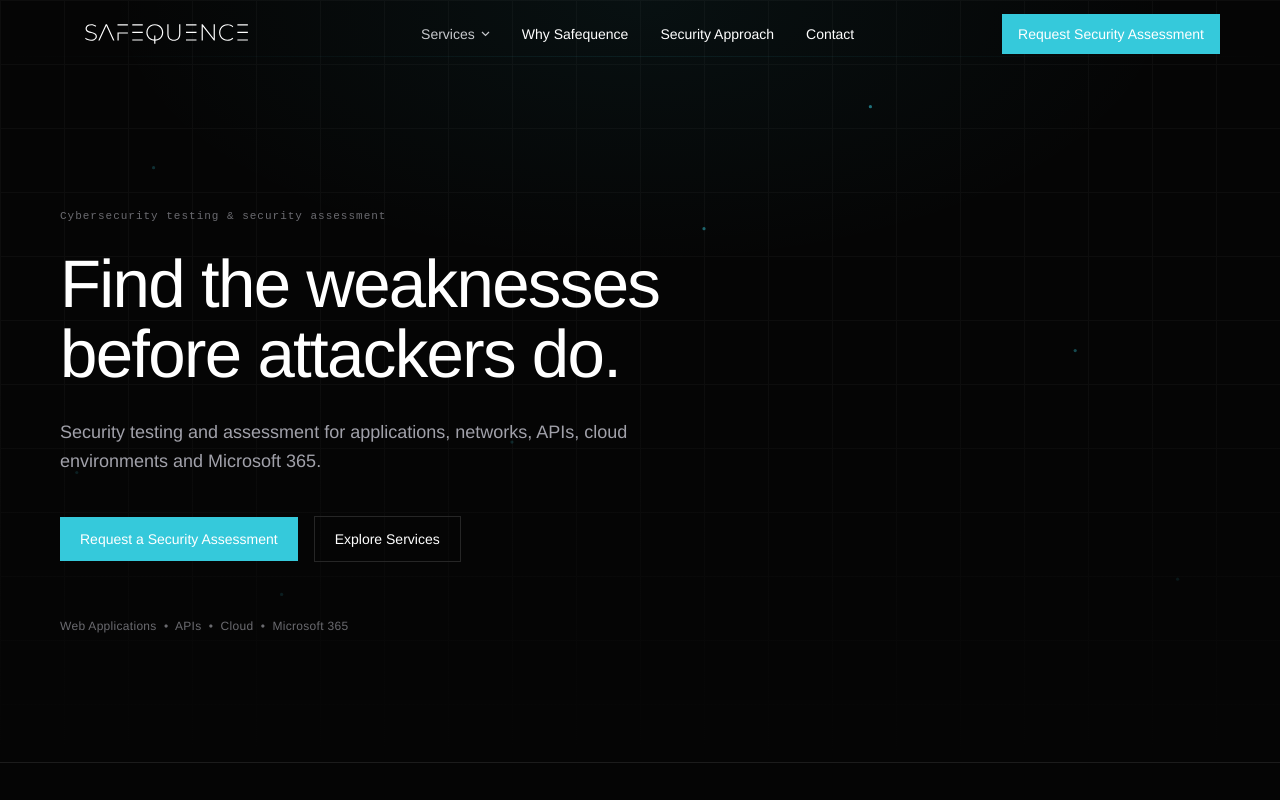
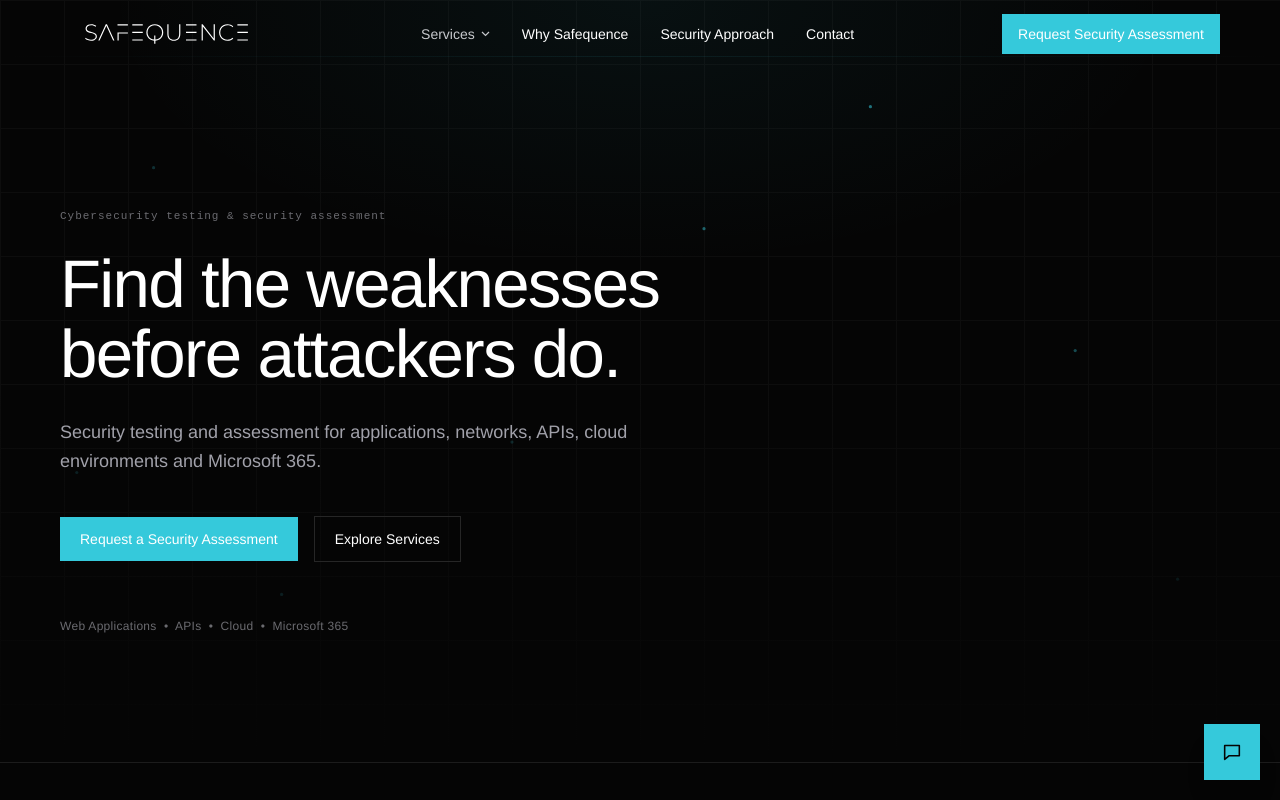
Before and after one commit to ecomaura/safequence, a React (Vite) app: page / in a window 1280 px wide. Shown: the top 800 px of the page. Built offline with nearby package versions, Linux system fonts and the light colour scheme.

Commit message:
Update App.jsx

```diff
--- a/src/App.jsx
+++ b/src/App.jsx
@@ -8,6 +8,7 @@ import M365Security from './pages/M365Security'
 import CloudSecurity from './pages/CloudSecurity'
 import ApiSecurity from './pages/ApiSecurity'
 import Contact from './pages/Contact'
+import ChatWidget from './components/ChatWidget'
 
 function ScrollToTop() {
   const { pathname, hash } = useLocation()
@@ -34,7 +35,8 @@ export default function App() {
           <Route path="/contact" element={<Contact />} />
         </Routes>
       </main>
-      <Footer />
+           <Footer />
+      <ChatWidget />
     </div>
   )
 }
```
